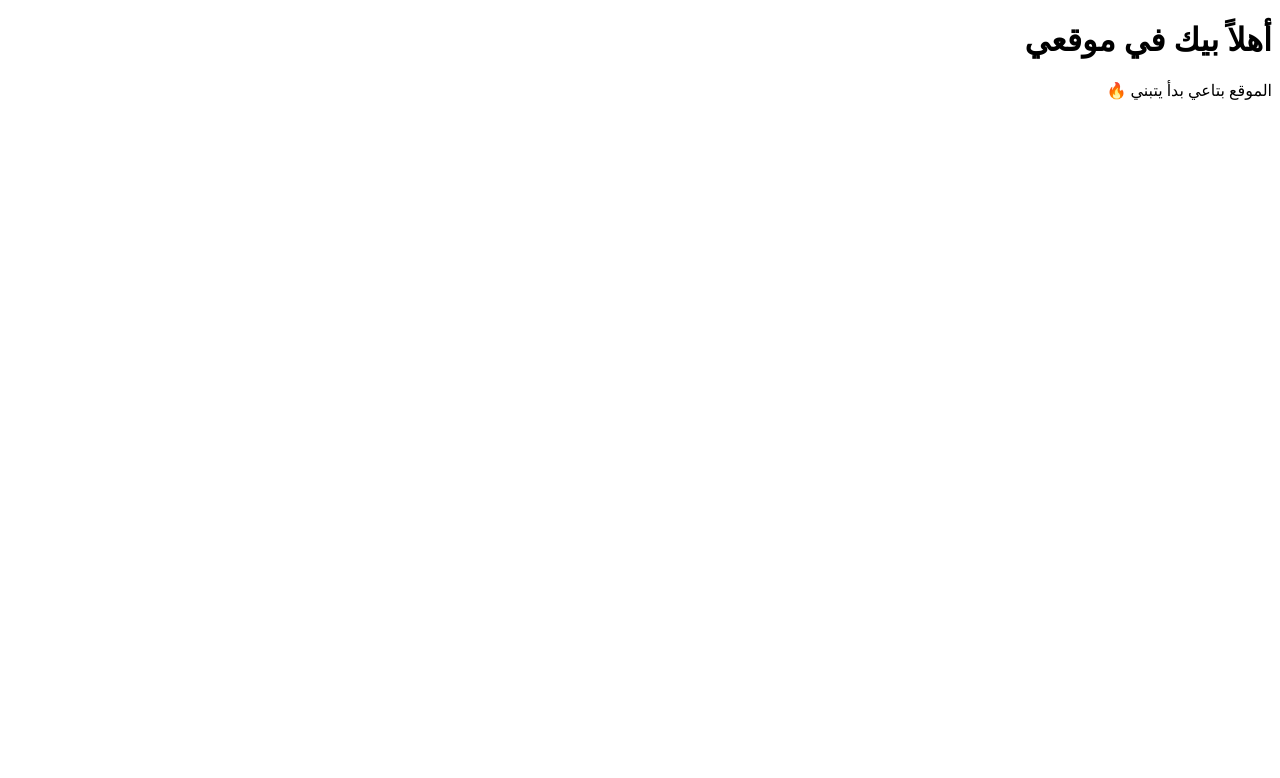
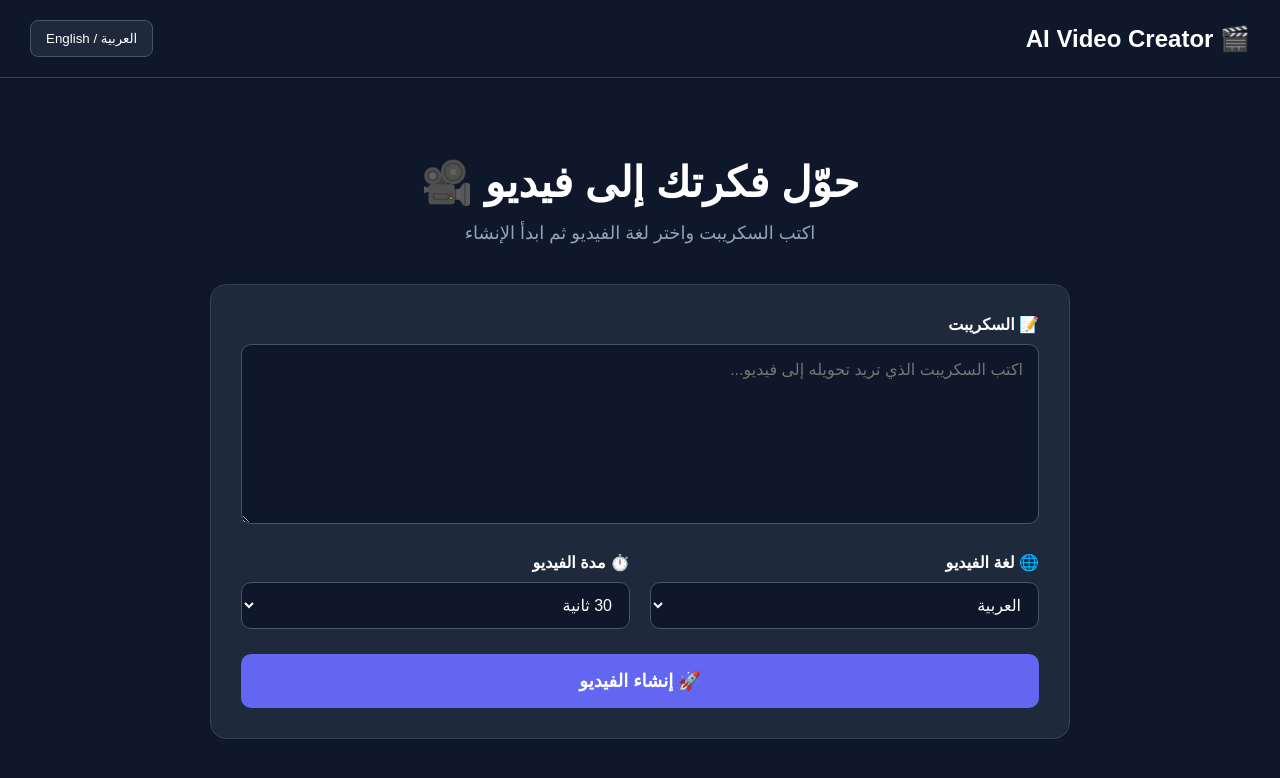
Before and after one commit to eqaamandhala27/my-website, a plain HTML site: page index.html in a window 1280 px wide. Drawn offline with Linux system fonts and the light colour scheme.

Commit message:
Update index.html

```diff
--- a/index.html
+++ b/index.html
@@ -3,12 +3,219 @@
 <head>
     <meta charset="UTF-8">
     <meta name="viewport" content="width=device-width, initial-scale=1.0">
-    <title>موقعي</title>
+
+    <title>AI Video Creator</title>
+
+    <style>
+        * {
+            box-sizing: border-box;
+            margin: 0;
+            padding: 0;
+            font-family: Arial, sans-serif;
+        }
+
+        body {
+            background: #0f172a;
+            color: white;
+            min-height: 100vh;
+        }
+
+        header {
+            padding: 20px 30px;
+            display: flex;
+            justify-content: space-between;
+            align-items: center;
+            border-bottom: 1px solid #334155;
+        }
+
+        .logo {
+            font-size: 24px;
+            font-weight: bold;
+        }
+
+        .language-button {
+            background: #1e293b;
+            color: white;
+            border: 1px solid #475569;
+            padding: 10px 15px;
+            border-radius: 8px;
+            cursor: pointer;
+        }
+
+        main {
+            max-width: 900px;
+            margin: 60px auto;
+            padding: 20px;
+        }
+
+        .hero {
+            text-align: center;
+            margin-bottom: 40px;
+        }
+
+        .hero h1 {
+            font-size: 42px;
+            margin-bottom: 15px;
+        }
+
+        .hero p {
+            color: #94a3b8;
+            font-size: 18px;
+        }
+
+        .card {
+            background: #1e293b;
+            border: 1px solid #334155;
+            border-radius: 16px;
+            padding: 30px;
+        }
+
+        label {
+            display: block;
+            margin-bottom: 10px;
+            font-weight: bold;
+        }
+
+        textarea {
+            width: 100%;
+            min-height: 180px;
+            resize: vertical;
+            background: #0f172a;
+            color: white;
+            border: 1px solid #475569;
+            border-radius: 10px;
+            padding: 15px;
+            font-size: 16px;
+            margin-bottom: 25px;
+        }
+
+        .settings {
+            display: grid;
+            grid-template-columns: 1fr 1fr;
+            gap: 20px;
+            margin-bottom: 25px;
+        }
+
+        select {
+            width: 100%;
+            padding: 13px;
+            background: #0f172a;
+            color: white;
+            border: 1px solid #475569;
+            border-radius: 10px;
+            font-size: 16px;
+        }
+
+        .generate {
+            width: 100%;
+            padding: 16px;
+            border: none;
+            border-radius: 10px;
+            background: #6366f1;
+            color: white;
+            font-size: 18px;
+            font-weight: bold;
+            cursor: pointer;
+        }
+
+        .generate:hover {
+            opacity: 0.9;
+        }
+
+        @media (max-width: 600px) {
+            .settings {
+                grid-template-columns: 1fr;
+            }
+
+            .hero h1 {
+                font-size: 30px;
+            }
+
+            main {
+                margin: 30px auto;
+            }
+        }
+    </style>
 </head>
+
 <body>
 
-    <h1>أهلاً بيك في موقعي</h1>
-    <p>الموقع بتاعي بدأ يتبني 🔥</p>
+    <header>
+        <div class="logo">🎬 AI Video Creator</div>
+
+        <button class="language-button" onclick="changeSiteLanguage()">
+            العربية / English
+        </button>
+    </header>
+
+    <main>
+
+        <section class="hero">
+            <h1>حوّل فكرتك إلى فيديو 🎥</h1>
+            <p>اكتب السكريبت واختر لغة الفيديو ثم ابدأ الإنشاء</p>
+        </section>
+
+        <section class="card">
+
+            <label>📝 السكريبت</label>
+
+            <textarea
+                id="script"
+                placeholder="اكتب السكريبت الذي تريد تحويله إلى فيديو..."
+            ></textarea>
+
+            <div class="settings">
+
+                <div>
+                    <label>🌐 لغة الفيديو</label>
+
+                    <select id="videoLanguage">
+                        <option value="ar">العربية</option>
+                        <option value="en">English</option>
+                        <option value="ru">Русский</option>
+                        <option value="hi">हिन्दी</option>
+                    </select>
+                </div>
+
+                <div>
+                    <label>⏱️ مدة الفيديو</label>
+
+                    <select id="duration">
+                        <option value="30">30 ثانية</option>
+                        <option value="60">60 ثانية</option>
+                        <option value="90">90 ثانية</option>
+                        <option value="120">دقيقتان</option>
+                    </select>
+                </div>
+
+            </div>
+
+            <button class="generate" onclick="generateVideo()">
+                🚀 إنشاء الفيديو
+            </button>
+
+        </section>
+
+    </main>
+
+    <script>
+
+        function generateVideo() {
+            const script = document.getElementById("script").value;
+
+            if (script.trim() === "") {
+                alert("من فضلك اكتب السكريبت أولاً.");
+                return;
+            }
+
+            alert("تم استلام السكريبت! 🚀\nسنربط محرك إنشاء الفيديو في الخطوة القادمة.");
+        }
+
+        function changeSiteLanguage() {
+            alert("اختيار لغة الموقع: العربية / English");
+        }
+
+    </script>
 
 </body>
 </html>
```
